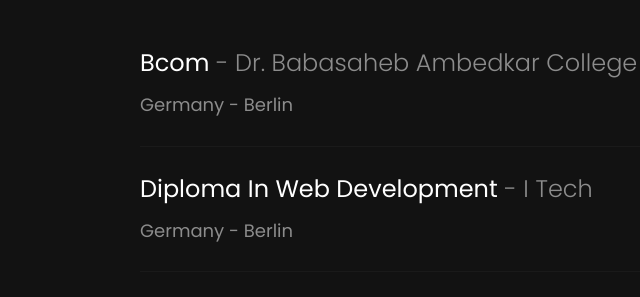
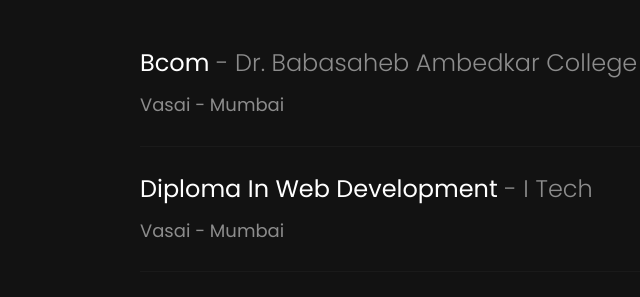
Before and after one commit to ritikparte01/ritikparte1portfolio2, a plain HTML site: page about.html in a window 1280 px wide. Shown: the part 1733-2030 px from the top of the page, 135-775 px from the left. Drawn offline with Linux system fonts and the light colour scheme; some packages are replaced by stand-ins of ours; no server answers; files whose address does not match are found by name.

Commit message:
Update about.html

```diff
--- a/about.html
+++ b/about.html
@@ -134,7 +134,7 @@
 								<!-- <div class="exp-wrap py-4">
 									<div class="desc">
 										<h4>UX &amp; Interaction Designer <span> - Google Company</span> </h4>
-										<p class="location">Germany - Berlin</p>
+										<p class="location">Vasai - Mumbai</p>
 									</div>
 									<div class="year">
 										<p>2017 - Present</p>
@@ -144,7 +144,7 @@
 								<div class="exp-wrap py-4">
 									<div class="desc">
 										<h4>UX &amp; UI Designer <span> - QBootstrap.com</span> </h4>
-										<p class="location">Germany - Berlin</p>
+										<p class="location">Vasai - Mumbai</p>
 									</div>
 									<div class="year">
 										<p>2015 - 2017</p>
@@ -178,7 +178,7 @@
 								<div class="exp-wrap py-4">
 									<div class="desc">
 										<h4>Bcom<span> - Dr. Babasaheb Ambedkar College</span> </h4>
-										<p class="location">Germany - Berlin</p>
+										<p class="location">Vasai - Mumbai</p>
 									</div>
 									<div class="year">
 										<p>2019 - Present</p>
@@ -189,7 +189,7 @@
 									<div class="desc">
 										<h4>Diploma In Web Development<span> - I Tech</span>
 										</h4>
-										<p class="location">Germany - Berlin</p>
+										<p class="location">Vasai - Mumbai</p>
 									</div>
 									<div class="year">
 										<p>2021 - Present</p>
```
